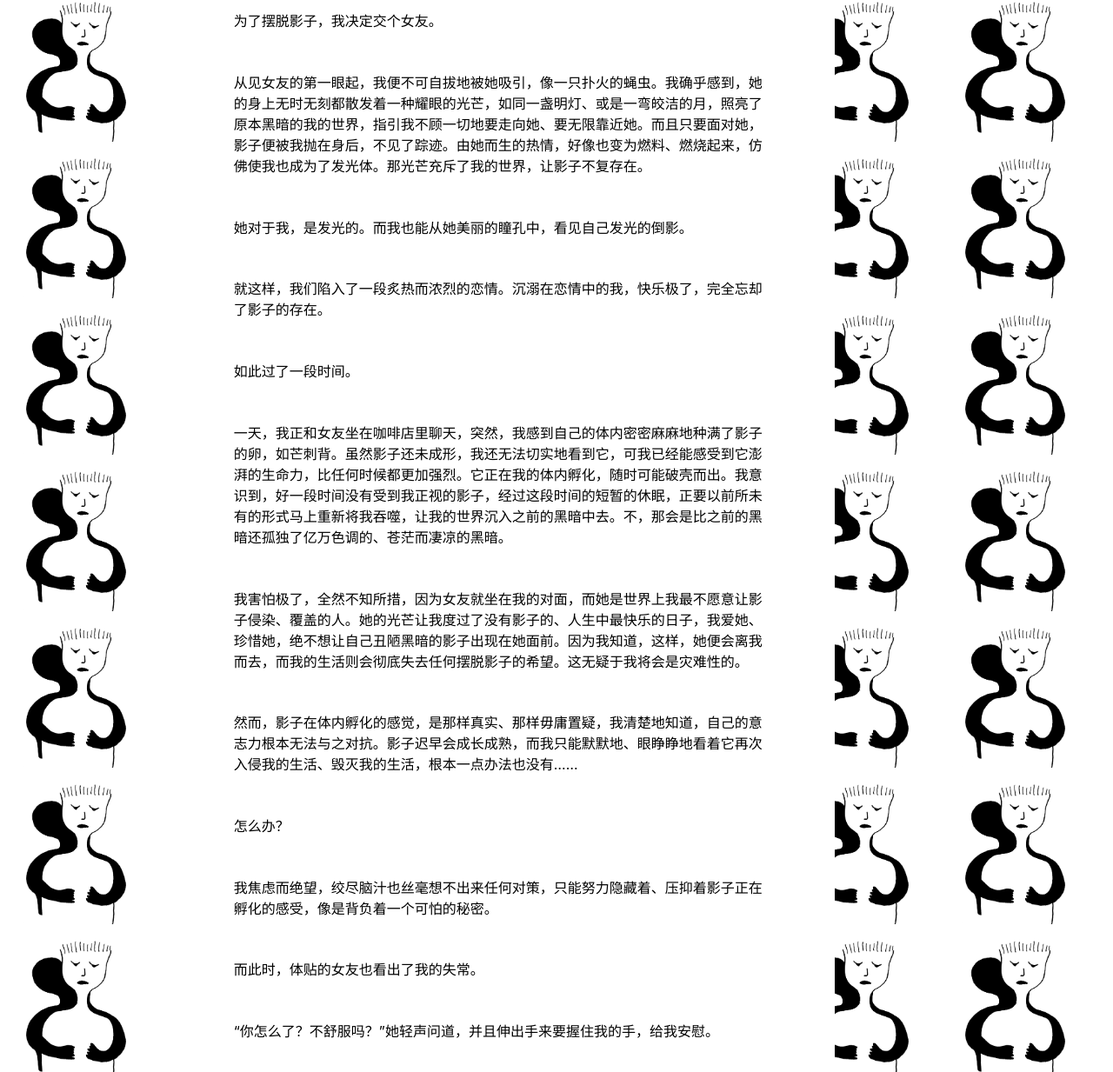
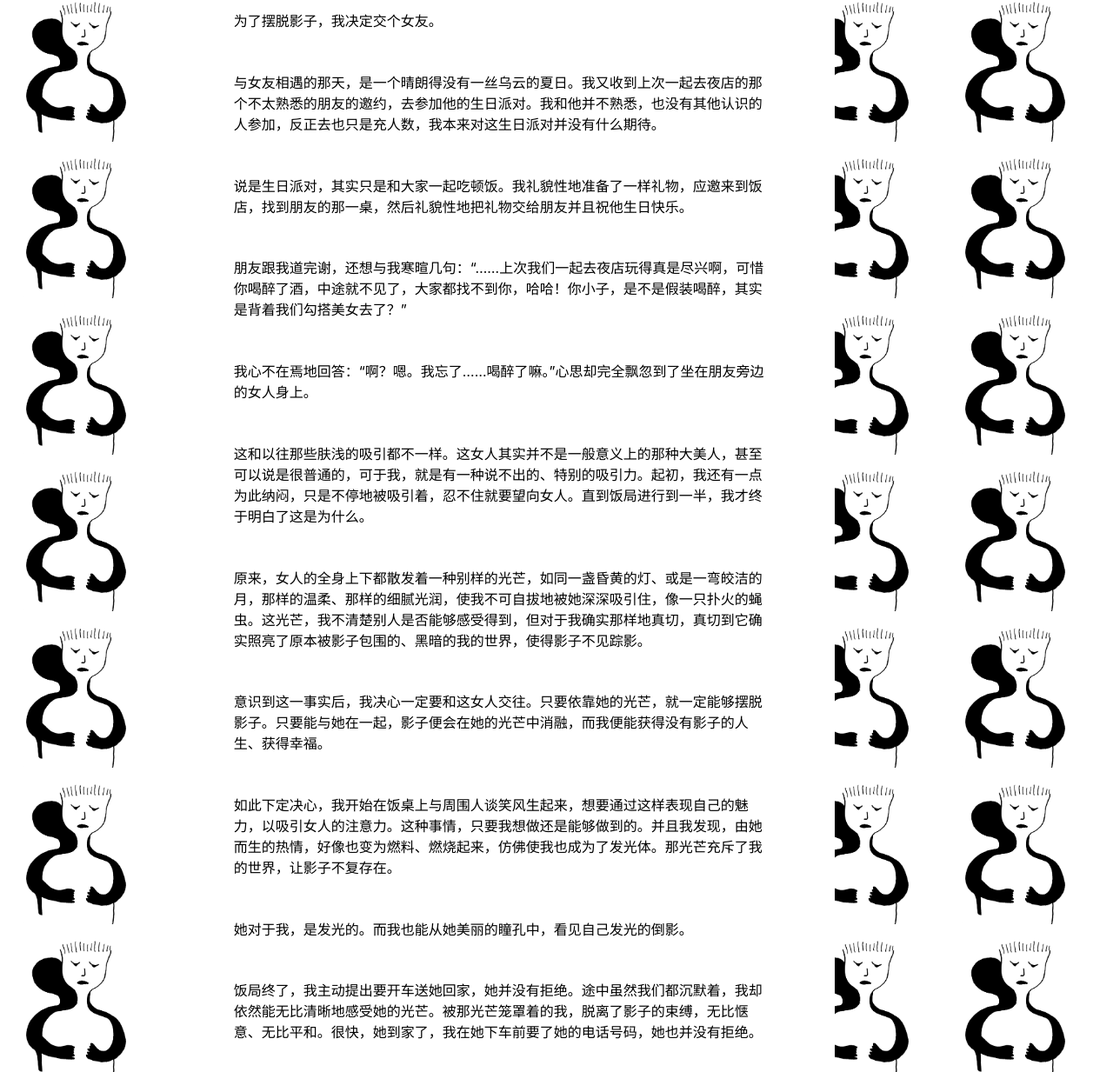
Before and after one commit to alicekxliu/alicekxliu.github.io, a plain HTML site: page 7.html in a window 1280 px wide. Shown: the part 4157-5390 px from the top of the page at 87% size. Drawn offline with Linux system fonts and the light colour scheme.

Commit message:
updated 7 pt2

```diff
--- a/7.html
+++ b/7.html
@@ -65,13 +65,21 @@
 <p>我渴望着、迫不及待地探出手。不料，竟然只抓到满手的虚空。</p>
 <p>“不好。”我心想。</p>
 <p>睁开眼，果然，与我贴身热吻的对象竟分明是我的影子。影子被我褪却了欲望的衣裳，正赤身裸体地缠绕着我的身体，并且还与我吻着，煽动着我喉头的火焰，使它越燃越烈。我被这烈焰烧着了，难受、痛苦极了，极力想要摆脱影子的纠缠。但虽然心中挣扎无数，却本能地继续回吻起影子，用身体上的快感与舒适来交换负罪感。就算自己也知道，再往下走，自己与影子的羁绊会越来越深刻，摆脱影子、获得幸福的概率也会越来越渺茫。就算自己也知道，再往下走，便会跌下深渊，到达更深一层的地狱。</p>
-<p>关于这一晚我最后的记忆，是自己颓唐地跌坐在舞池中央。整个夜店的黑暗尽数化为层层叠叠的我的影，在我失去意识的前一秒倏忽降临。我惶恐地想要站起来逃离影子的包围，却再也没有力气。空前巨大的影温柔地压住我的身体，侵入我心底新鲜裂开的缝隙，蛀蚀仅剩的软组织，形成崭新的空洞。我缓缓地闭上眼睛，从满眼的黑暗坠入更深的黑暗，而组成黑暗的，全是我的影。</p>
+<p>关于这一晚我记得的最后一个画面，是自己颓唐地跌坐在舞池中央。整个夜店的黑暗尽数化为层层叠叠的我的影，在我失去意识的前一秒倏忽降临。我惶恐地想要站起来逃离影子的包围，却再也没有力气。空前巨大的影温柔地压住我的身体，侵入我心底新鲜裂开的缝隙，蛀蚀仅剩的软组织，形成崭新的空洞。我缓缓地闭上眼睛，从满眼的黑暗坠入更深的黑暗，而组成黑暗的，全是我的影。</p>
 
         <p style="text-align:center;">＊＊＊</p>
 
         <p>为了摆脱影子，我决定交个女友。</p>
-        <p>从见女友的第一眼起，我便不可自拔地被她吸引，像一只扑火的蝇虫。我确乎感到，她的身上无时无刻都散发着一种耀眼的光芒，如同一盏明灯、或是一弯皎洁的月，照亮了原本黑暗的我的世界，指引我不顾一切地要走向她、要无限靠近她。而且只要面对她，影子便被我抛在身后，不见了踪迹。由她而生的热情，好像也变为燃料、燃烧起来，仿佛使我也成为了发光体。那光芒充斥了我的世界，让影子不复存在。</p>
+        <p>与女友相遇的那天，是一个晴朗得没有一丝乌云的夏日。我又收到上次一起去夜店的那个不太熟悉的朋友的邀约，去参加他的生日派对。我和他并不熟悉，也没有其他认识的人参加，反正去也只是充人数，我本来对这生日派对并没有什么期待。</p>
+        <p>说是生日派对，其实只是和大家一起吃顿饭。我礼貌性地准备了一样礼物，应邀来到饭店，找到朋友的那一桌，然后礼貌性地把礼物交给朋友并且祝他生日快乐。</p>
+        <p>朋友跟我道完谢，还想与我寒暄几句：“……上次我们一起去夜店玩得真是尽兴啊，可惜你喝醉了酒，中途就不见了，大家都找不到你，哈哈！你小子，是不是假装喝醉，其实是背着我们勾搭美女去了？”</p>
+        <p>我心不在焉地回答：“啊？嗯。我忘了……喝醉了嘛。”心思却完全飘忽到了坐在朋友旁边的女人身上。</p>
+        <p>这和以往那些肤浅的吸引都不一样。这女人其实并不是一般意义上的那种大美人，甚至可以说是很普通的，可于我，就是有一种说不出的、特别的吸引力。起初，我还有一点为此纳闷，只是不停地被吸引着，忍不住就要望向女人。直到饭局进行到一半，我才终于明白了这是为什么。</p>
+        <p>原来，女人的全身上下都散发着一种别样的光芒，如同一盏昏黄的灯、或是一弯皎洁的月，那样的温柔、那样的细腻光润，使我不可自拔地被她深深吸引住，像一只扑火的蝇虫。这光芒，我不清楚别人是否能够感受得到，但对于我确实那样地真切，真切到它确实照亮了原本被影子包围的、黑暗的我的世界，使得影子不见踪影。</p>
+        <p>意识到这一事实后，我决心一定要和这女人交往。只要依靠她的光芒，就一定能够摆脱影子。只要能与她在一起，影子便会在她的光芒中消融，而我便能获得没有影子的人生、获得幸福。</p>
+        <p>如此下定决心，我开始在饭桌上与周围人谈笑风生起来，想要通过这样表现自己的魅力，以吸引女人的注意力。这种事情，只要我想做还是能够做到的。并且我发现，由她而生的热情，好像也变为燃料、燃烧起来，仿佛使我也成为了发光体。那光芒充斥了我的世界，让影子不复存在。</p>
         <p>她对于我，是发光的。而我也能从她美丽的瞳孔中，看见自己发光的倒影。</p>
+        <p>饭局终了，我主动提出要开车送她回家，她并没有拒绝。途中虽然我们都沉默着，我却依然能无比清晰地感受她的光芒。被那光芒笼罩着的我，脱离了影子的束缚，无比惬意、无比平和。很快，她到家了，我在她下车前要了她的电话号码，她也并没有拒绝。</p>
         <p>就这样，我们陷入了一段炙热而浓烈的恋情。沉溺在恋情中的我，快乐极了，完全忘却了影子的存在。</p>
         <p>如此过了一段时间。</p>
         <p>一天，我正和女友坐在咖啡店里聊天，突然，我感到自己的体内密密麻麻地种满了影子的卵，如芒刺背。虽然影子还未成形，我还无法切实地看到它，可我已经能感受到它澎湃的生命力，比任何时候都更加强烈。它正在我的体内孵化，随时可能破壳而出。我意识到，好一段时间没有受到我正视的影子，经过这段时间的短暂的休眠，正要以前所未有的形式马上重新将我吞噬，让我的世界沉入之前的黑暗中去。不，那会是比之前的黑暗还孤独了亿万色调的、苍茫而凄凉的黑暗。</p>
```
